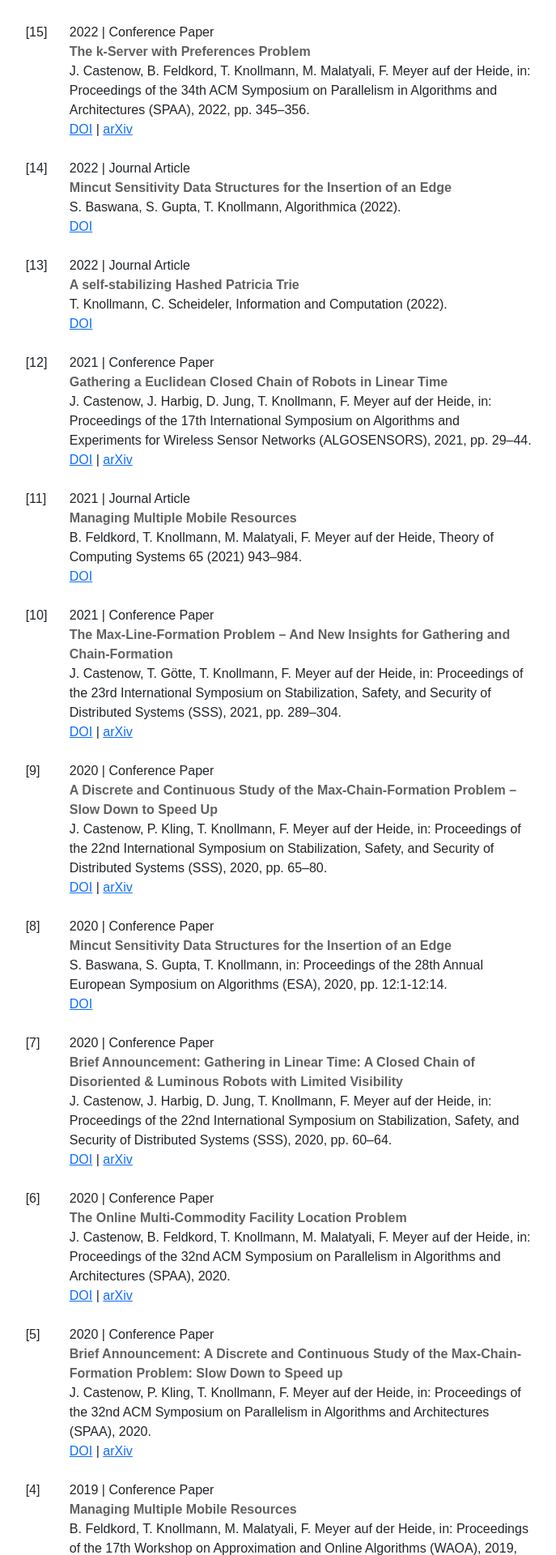
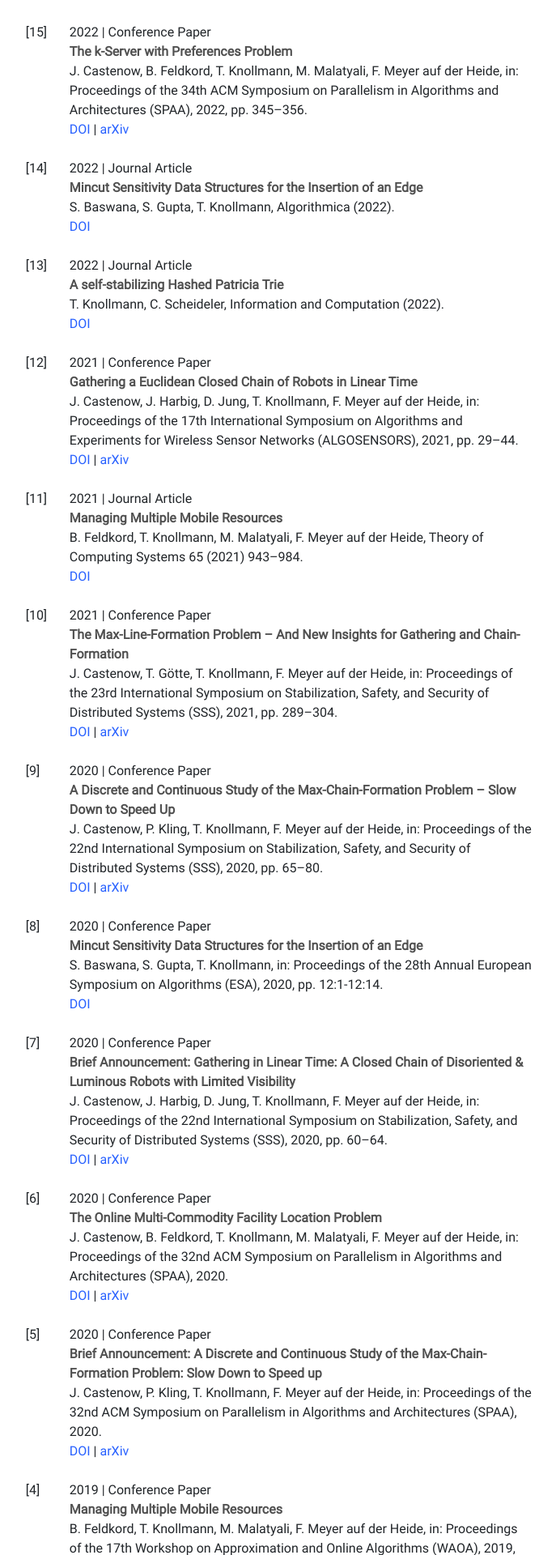
Before and after one commit to TillKnollmann/Homepage, a PHP site: page /de/index.html in a window 1280 px wide. Shown: the part 801-2721 px from the top of the page at 81% size, without its empty margins (489-1176 px from the left). Run offline with PHP 8.4, Linux system fonts and the light colour scheme; some libraries are stand-ins or nearby versions.

Commit message:
change font family to Roboto; improve imprint button appearance; improve link appearance in publication list

```diff
--- a/de/index.html
+++ b/de/index.html
@@ -12,7 +12,7 @@
   <link href="https://cdn.jsdelivr.net/npm/bootstrap@5.0.2/dist/css/bootstrap.min.css" rel="stylesheet"
     integrity="sha384-EVSTQN3/azprG1Anm3QDgpJLIm9Nao0Yz1ztcQTwFspd3yD65VohhpuuCOmLASjC" crossorigin="anonymous" />
   <link rel="stylesheet" href="https://cdn.jsdelivr.net/npm/bootstrap-icons@1.10.3/font/bootstrap-icons.css" />
-  <link rel="stylesheet" href="https://code.cdn.mozilla.net/fonts/fira.css">
+  <link rel="stylesheet" href="../fonts/Roboto.css">
   <link rel="stylesheet" href="../styles/main.css" />
   <script src="https://cdn.jsdelivr.net/npm/bootstrap@5.0.2/dist/js/bootstrap.bundle.min.js"
     integrity="sha384-MrcW6ZMFYlzcLA8Nl+NtUVF0sA7MsXsP1UyJoMp4YLEuNSfAP+JcXn/tWtIaxVXM"
@@ -29,7 +29,7 @@
           <div class="flex-grow-1">
             <img id="profile-picture" src="../assets/profile-optim.png" alt="Profile of Till Knollmann" />
             <h3>Till Knollmann</h3>
-            <p>Doktorand in der theore-<br>tischen Informatik und<br>Entwickler aus Begeisterung</p>
+            <p>Doktorand in der<br>theoretischen Informatik und<br>Entwickler aus Begeisterung</p>
           </div>
           <div class="align-bottom mt-auto" id="social-links">
             <a class="social-button" href="https://www.linkedin.com/in/till-knollmann/" id="linkedin-button" target="_blank"><i
@@ -386,7 +386,7 @@
                         placeholder="Nachricht" required></textarea>
                     </div>
                     <div class="row">
-                      <button type="submit" class="btn btn-primary" id="submit-button">Senden</button>
+                      <button type="submit" class="btn btn-secondary" id="submit-button">Senden</button>
                     </div>
                   </div>
                 </form>
--- a/en/index.html
+++ b/en/index.html
@@ -12,7 +12,7 @@
   <link href="https://cdn.jsdelivr.net/npm/bootstrap@5.0.2/dist/css/bootstrap.min.css" rel="stylesheet"
     integrity="sha384-EVSTQN3/azprG1Anm3QDgpJLIm9Nao0Yz1ztcQTwFspd3yD65VohhpuuCOmLASjC" crossorigin="anonymous" />
   <link rel="stylesheet" href="https://cdn.jsdelivr.net/npm/bootstrap-icons@1.10.3/font/bootstrap-icons.css" />
-  <link rel="stylesheet" href="https://code.cdn.mozilla.net/fonts/fira.css">
+  <link rel="stylesheet" href="../fonts/Roboto.css">
   <link rel="stylesheet" href="../styles/main.css" />
   <script src="https://cdn.jsdelivr.net/npm/bootstrap@5.0.2/dist/js/bootstrap.bundle.min.js"
     integrity="sha384-MrcW6ZMFYlzcLA8Nl+NtUVF0sA7MsXsP1UyJoMp4YLEuNSfAP+JcXn/tWtIaxVXM"
@@ -386,7 +386,7 @@
                         placeholder="Message" required></textarea>
                     </div>
                     <div class="row">
-                      <button type="submit" class="btn btn-primary" id="submit-button">Submit</button>
+                      <button type="submit" class="btn btn-secondary" id="submit-button">Submit</button>
                     </div>
                   </div>
                 </form>
--- /dev/null
+++ b/fonts/Roboto.css
@@ -0,0 +1,8 @@
+@font-face {
+    font-family: "Roboto";
+    src: url("Roboto-Regular.ttf");
+}
+
+html * {
+    font-family: 'Roboto', sans-serif;
+}
--- a/generator/de.json
+++ b/generator/de.json
@@ -2,7 +2,7 @@
     "$language$" : "de",
     "$title$" : "Till Knollmanns Webseite",
     "$profile-header$" : "Till Knollmann",
-    "$description$" : "Doktorand in der theore-<br>tischen Informatik und<br>Entwickler aus Begeisterung",
+    "$description$" : "Doktorand in der<br>theoretischen Informatik und<br>Entwickler aus Begeisterung",
     "$lang-button$" : "English",
     "$lang-button-target$" : "../en/index.html",
     "$impr-button$" : "Impressum",
--- a/generator/template.html
+++ b/generator/template.html
@@ -12,7 +12,7 @@
   <link href="https://cdn.jsdelivr.net/npm/bootstrap@5.0.2/dist/css/bootstrap.min.css" rel="stylesheet"
     integrity="sha384-EVSTQN3/azprG1Anm3QDgpJLIm9Nao0Yz1ztcQTwFspd3yD65VohhpuuCOmLASjC" crossorigin="anonymous" />
   <link rel="stylesheet" href="https://cdn.jsdelivr.net/npm/bootstrap-icons@1.10.3/font/bootstrap-icons.css" />
-  <link rel="stylesheet" href="https://code.cdn.mozilla.net/fonts/fira.css">
+  <link rel="stylesheet" href="../fonts/Roboto.css">
   <link rel="stylesheet" href="../styles/main.css" />
   <script src="https://cdn.jsdelivr.net/npm/bootstrap@5.0.2/dist/js/bootstrap.bundle.min.js"
     integrity="sha384-MrcW6ZMFYlzcLA8Nl+NtUVF0sA7MsXsP1UyJoMp4YLEuNSfAP+JcXn/tWtIaxVXM"
@@ -386,7 +386,7 @@
                         placeholder="$contact-message-placeholder$" required></textarea>
                     </div>
                     <div class="row">
-                      <button type="submit" class="btn btn-primary" id="submit-button">$contact-submit$</button>
+                      <button type="submit" class="btn btn-secondary" id="submit-button">$contact-submit$</button>
                     </div>
                   </div>
                 </form>
--- a/impressum.html
+++ b/impressum.html
@@ -12,13 +12,13 @@
     <link href="https://cdn.jsdelivr.net/npm/bootstrap@5.0.2/dist/css/bootstrap.min.css" rel="stylesheet"
         integrity="sha384-EVSTQN3/azprG1Anm3QDgpJLIm9Nao0Yz1ztcQTwFspd3yD65VohhpuuCOmLASjC" crossorigin="anonymous" />
     <link rel="stylesheet" href="https://cdn.jsdelivr.net/npm/bootstrap-icons@1.10.3/font/bootstrap-icons.css" />
-    <link rel="stylesheet" href="https://code.cdn.mozilla.net/fonts/fira.css">
+    <link rel="stylesheet" href="../fonts/Roboto.css">
     <script src="https://cdn.jsdelivr.net/npm/bootstrap@5.0.2/dist/js/bootstrap.bundle.min.js"
         integrity="sha384-MrcW6ZMFYlzcLA8Nl+NtUVF0sA7MsXsP1UyJoMp4YLEuNSfAP+JcXn/tWtIaxVXM"
         crossorigin="anonymous"></script>
 </head>
 
-<body style="font-family: 'Fira Sans', sans-serif; margin: 40px;">
+<body style="margin: 40px;">
     <div class="container-fluid">
         <h1>Impressum</h1>
 
--- a/styles/main.css
+++ b/styles/main.css
@@ -1,7 +1,3 @@
-html * {
-    font-family: 'Fira Sans', sans-serif;
-}
-
 #sidebar {
     background: /* top, transparent black, faked with gradient */
     linear-gradient(
@@ -30,7 +26,7 @@ html * {
 }
 
 h3 {
-    font-size: large;
+    font-size: x-large;
 }
 
 /* Small devices (tablets, 768px and up) */
@@ -92,14 +88,6 @@ h3 {
     color: rgb(150, 150, 150);
 }
 
- /* {
-    color: #e4a11b;
-}
-
- {
-    color: #14a44d;
-} */
-
 #form-div {
     max-width: 670px;
 }
@@ -130,12 +118,13 @@ h3 {
     width: 100px;
     margin-left: 5px;
     margin-right: 5px;
+    padding-left: 0px;
+    padding-right: 0px;
 }
 
 #impr-button {
     margin-right: 0px !important;
 }
-
 
 #publications {
     margin-top: 15px;
@@ -143,7 +132,16 @@ h3 {
 }
 
 #publications strong {
-    color: rgb(97, 97, 97);
+    color: rgb(80, 80, 80);
+}
+
+#publications a {
+    text-decoration: none;
+    color: rgb(39, 96, 255);
+}
+
+#publications a:hover {
+    text-decoration: underline;
 }
 
 #publications col-md-1 {
```
Also changed, not shown: fonts/Roboto-Regular.ttf (added).
